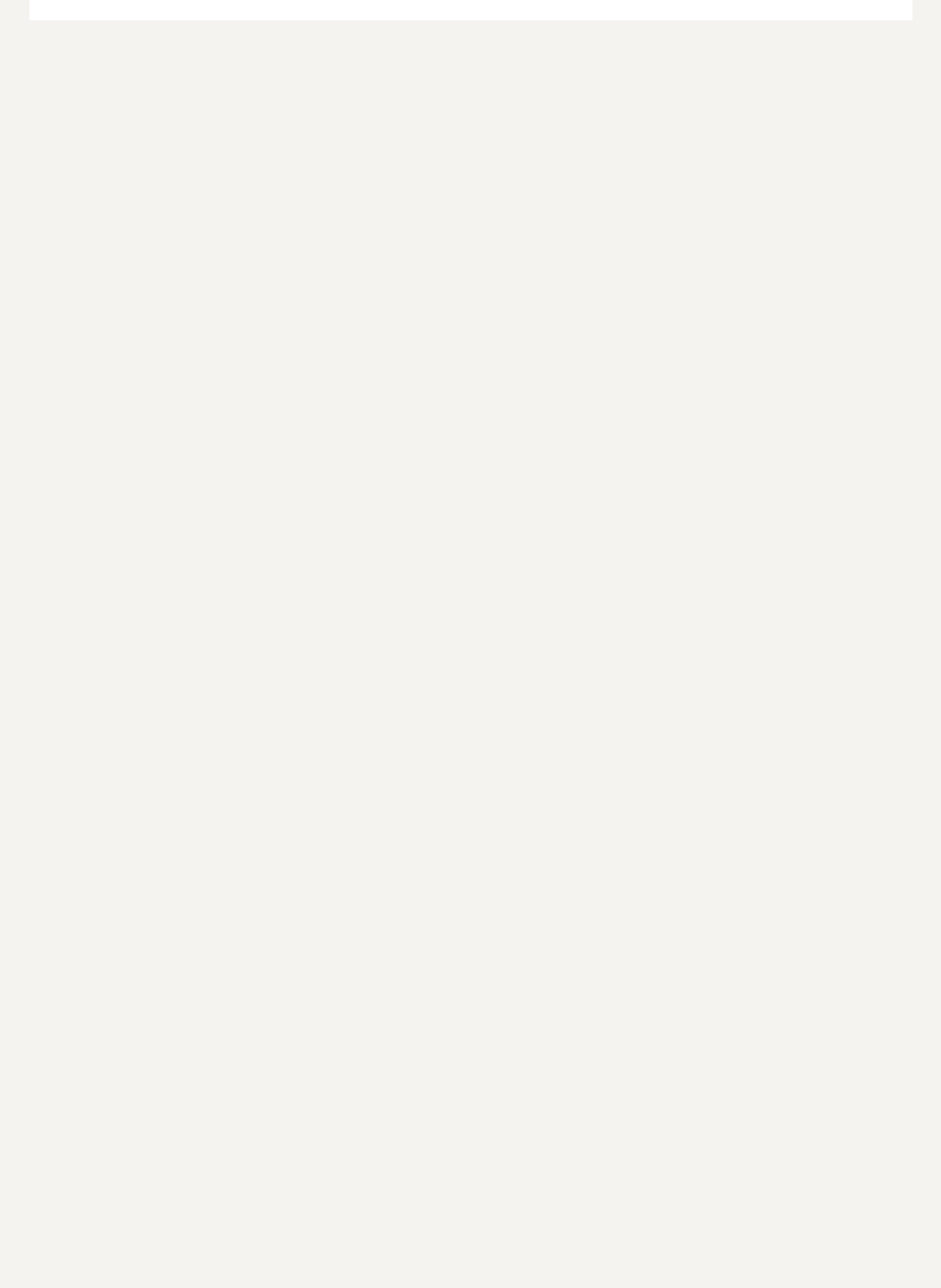
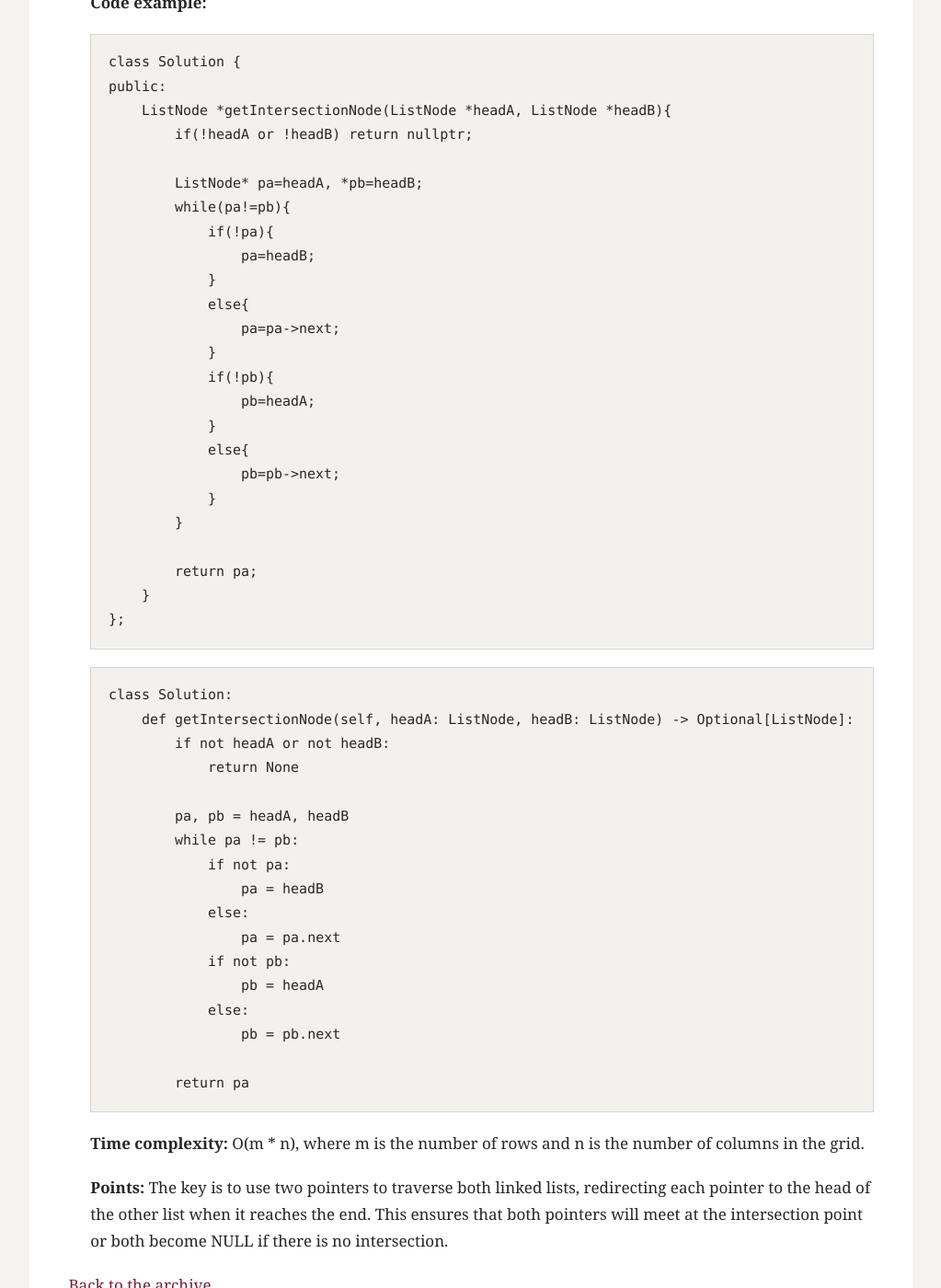
Before and after one commit to pridelzh/pridelzh.github.io, a Jekyll site: the page built from _posts/2026-08-02-record-algorithm-exercise.md, in a window 1280 px wide and 1400 px high, scrolled down 64177 px. Shown: the whole window at 92% size, without its empty margins (128-1151 px from the left). Built offline with Jekyll 4.4.1, drawn with Linux system fonts in a browser that asks for light colours; before the commit the page ends 64233 px from its top, so only the background shows below that; some of the changed text lies outside the part shown.

Commit message:
update 2026-08-02-record-algorithm-exercise.md on 2026/08/22

````diff
--- a/_posts/2026-08-02-record-algorithm-exercise.md
+++ b/_posts/2026-08-02-record-algorithm-exercise.md
@@ -2193,3 +2193,58 @@ excerpt: "A record of traditional algorithm exercises."
     **Time complexity:** O(m + n), where m is the number of rows and n is the number of columns in the matrix.
 
     **Points:** The key is to start from the top-right corner of the matrix and move either down or left based on the comparison with the target, or use binary search for each row to find the target efficiently. The first method takes advantage of the sorted properties of the matrix, allowing us to eliminate rows or columns based on the current element's value compared to the target. The second method uses binary search on each row, which is efficient for searching in sorted arrays.
+
+57. **Problem:** Intersection of Two Linked Lists.
+
+    **Solution:** Traverse both lists and when one reaches the end, redirect it to the head of the other list. This way, both pointers will meet at the intersection point or both become NULL if there is no intersection.
+
+    **Code example:**
+    ```cpp
+    class Solution {
+    public:
+        ListNode *getIntersectionNode(ListNode *headA, ListNode *headB){
+            if(!headA or !headB) return nullptr;
+
+            ListNode* pa=headA, *pb=headB;
+            while(pa!=pb){
+                if(!pa){
+                    pa=headB;
+                }
+                else{
+                    pa=pa->next;
+                }
+                if(!pb){
+                    pb=headA;
+                }
+                else{
+                    pb=pb->next;
+                }
+            }
+
+            return pa;
+        }
+    };
+    ```
+    ```python
+    class Solution:
+        def getIntersectionNode(self, headA: ListNode, headB: ListNode) -> Optional[ListNode]:
+            if not headA or not headB:
+                return None
+
+            pa, pb = headA, headB
+            while pa != pb:
+                if not pa:
+                    pa = headB
+                else:
+                    pa = pa.next
+                if not pb:
+                    pb = headA
+                else:
+                    pb = pb.next
+
+            return pa
+    ```
+
+    **Time complexity:** O(m * n), where m is the number of rows and n is the number of columns in the grid.
+
+    **Points:** The key is to use two pointers to traverse both linked lists, redirecting each pointer to the head of the other list when it reaches the end. This ensures that both pointers will meet at the intersection point or both become NULL if there is no intersection.
````
